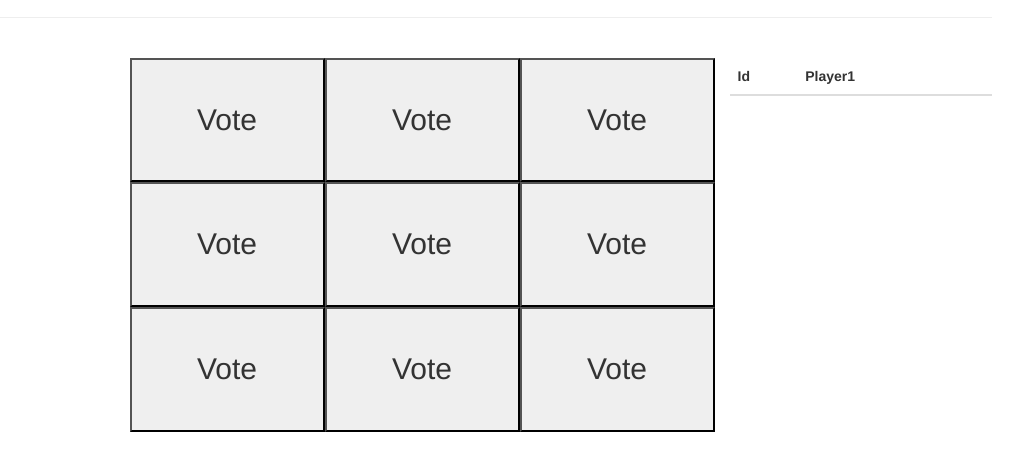
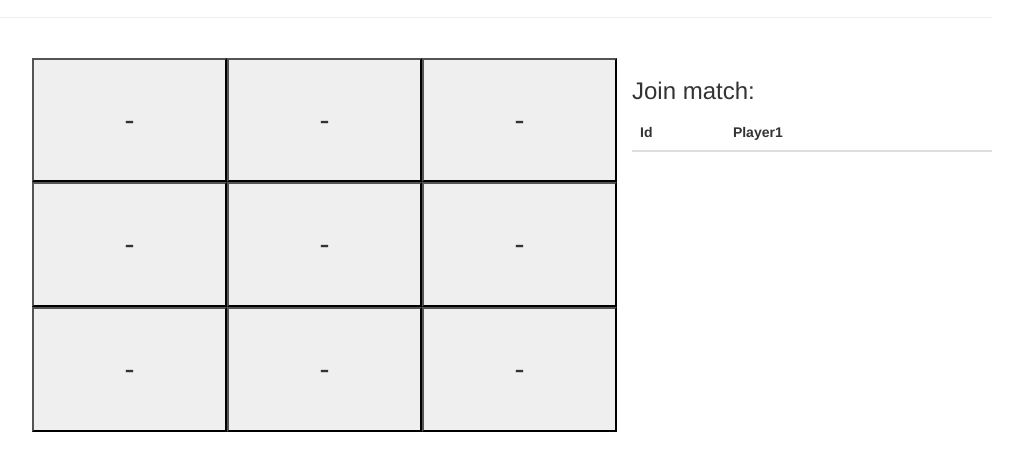
Before and after one commit to DrRek/TrisOnChain, a website: page src/index.html in a window 1280 px wide. Shown: the part 63-534 px from the top of the page, without its empty margins (218-1241 px from the left). Drawn offline with nearby package versions, Linux system fonts and the light colour scheme; files whose address does not match are found by name.

Commit message:
Al momento la funzione di join non va bene
crea un’altra partita

```diff
--- a/src/index.html
+++ b/src/index.html
@@ -39,7 +39,7 @@
         <div id="content" style="display: block;">
 
           <div class="row">
-            <div id="info" class="col-lg-3">
+            <div id="info" class="col-lg-2">
               <div id="giocatoreX"></div>
               <div id="iiocatoreY"></div>
               <div id="identificativoPartita"></div>
@@ -49,57 +49,58 @@
               <div class="row">
                 <div class="col-sm-4">
                   <form onSubmit="App.selectSquare(0, 0); return false;">
-                    <button id='cell00' type="submit" class="square">Vote</button>
+                    <button id='cell00' type="submit" class="square">-</button>
                   </form>
                 </div>
                 <div class="col-sm-4">
                   <form onSubmit="App.selectSquare(0, 1); return false;">
-                    <button id='cell01' type="submit" class="square">Vote</button>
+                    <button id='cell01' type="submit" class="square">-</button>
                   </form>
                 </div>
                 <div class="col-sm-4">
                   <form onSubmit="App.selectSquare(0, 2); return false;">
-                    <button id='cell02' type="submit" class="square">Vote</button>
+                    <button id='cell02' type="submit" class="square">-</button>
                   </form>
                 </div>
               </div>
               <div class="row">
                 <div class="col-sm-4">
                   <form onSubmit="App.selectSquare(1, 0); return false;">
-                    <button id='cell10' type="submit" class="square">Vote</button>
+                    <button id='cell10' type="submit" class="square">-</button>
                   </form>
                 </div>
                 <div class="col-sm-4">
                   <form onSubmit="App.selectSquare(1, 1); return false;">
-                    <button id='cell11' type="submit" class="square">Vote</button>
+                    <button id='cell11' type="submit" class="square">-</button>
                   </form>
                 </div>
                 <div class="col-sm-4">
                   <form onSubmit="App.selectSquare(1, 2); return false;">
-                    <button id='cell12' type="submit" class="square">Vote</button>
+                    <button id='cell12' type="submit" class="square">-</button>
                   </form>
                 </div>
               </div>
               <div class="row">
                 <div class="col-sm-4">
                   <form onSubmit="App.selectSquare(2, 0); return false;">
-                    <button id='cell20' type="submit" class="square">Vote</button>
+                    <button id='cell20' type="submit" class="square">-</button>
                   </form>
                 </div>
                 <div class="col-sm-4">
                   <form onSubmit="App.selectSquare(2, 1); return false;">
-                    <button id='cell21' type="submit" class="square">Vote</button>
+                    <button id='cell21' type="submit" class="square">-</button>
                   </form>
                 </div>
                 <div class="col-sm-4">
                   <form onSubmit="App.selectSquare(2, 2); return false;">
-                    <button id='cell22' type="submit" class="square">Vote</button>
+                    <button id='cell22' type="submit" class="square">-</button>
                   </form>
                 </div>
               </div>
             </div>
 
-            <div id="joinableMatches" class="col-lg-3 container">
+            <div id="joinableMatches" class="col-lg-4 container">
+              <h3>Join match:</h6>
               <table class="table">
                 <thead>
                   <tr>
--- a/src/js/app.js
+++ b/src/js/app.js
@@ -48,9 +48,10 @@ App = {
         }
       });
 
-      instance.matchJoined().watch ((err, response) => {
+      var filterMatchJoined = instance.matchJoined({opponent: App.userAccount});
+      filterMatchJoined.watch ((err, response) => {
         if(!err){
-          //TODO: implement
+          console.log("I joined");
         }
       });
 
@@ -81,8 +82,15 @@ App = {
     });
   },
 
+  joinMatch: function(index, address) {
+    App.contracts.Tictac.deployed().then(function(instance) {
+        instance.joinMatch(index, address);
+      }).catch(function(err){
+        console.error(err);
+      });
+  },
+
   selectSquare: function(column, row) {
-    console.log("Column:"+column+"  Row:"+row);
     if($("#identificativoPartita").html()==""){
       App.contracts.Tictac.deployed().then(function(instance) {
         instance.createMatch();
@@ -115,7 +123,11 @@ function aggiungiPartitaDisponibile(partita){
     }
   })
   if(!found){
-    $("#joinableMatchesTable").append("<tr class='joinableMatchesRow'><td class='joinableIndexColumn'>"+partita[0]+"</td><td class='joinableAddressColumn'>"+partita[1]+"</td><th>button</th></tr>");
+    $("#joinableMatchesTable").append("<tr class='joinableMatchesRow'><td class='joinableIndexColumn'>"+partita[0]+"</td><td class='joinableAddressColumn'>"+partita[1]+"</td><th>" +
+      "<form onSubmit='App.selectSquare("+partita[0]+", "+partita[1]+"); return false;'>"+
+        "<button type='submit'>Join!</button>"+
+      "</form></th></tr>"
+    );
   }
 }
 
```
